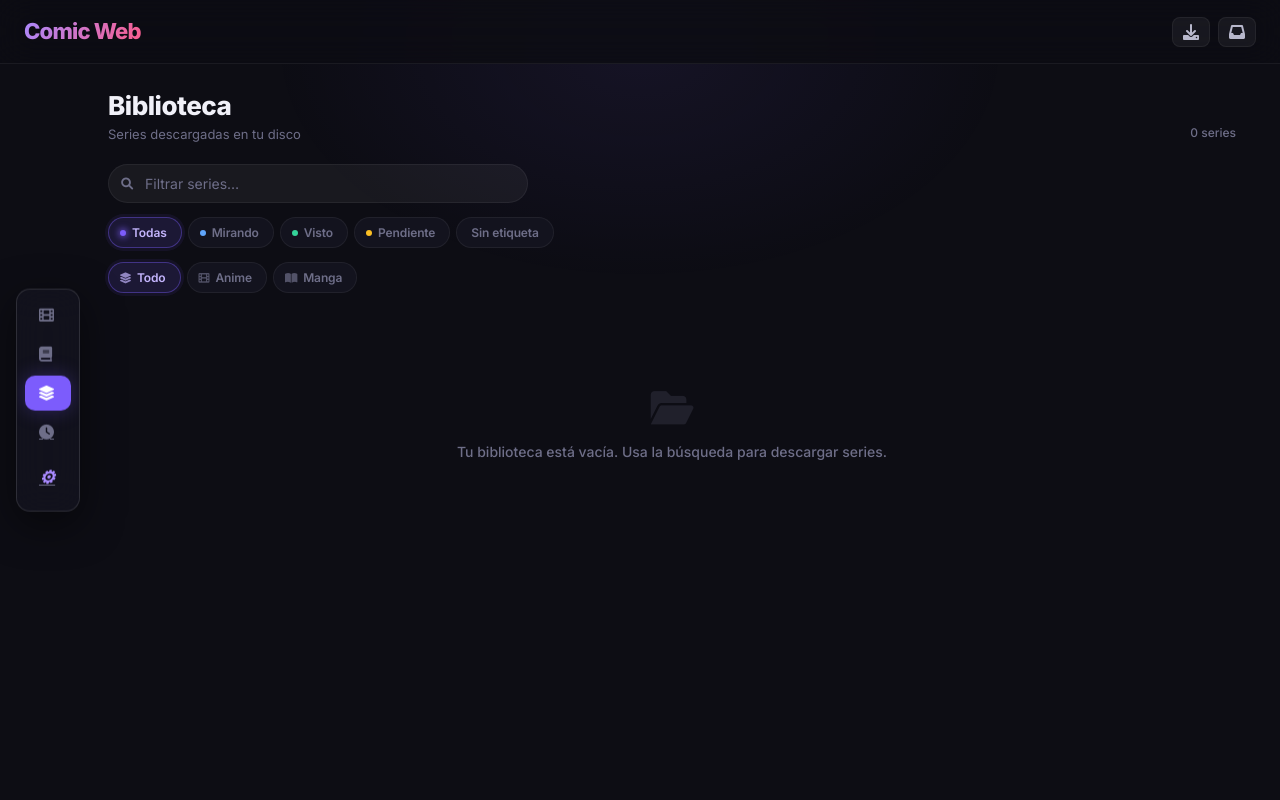
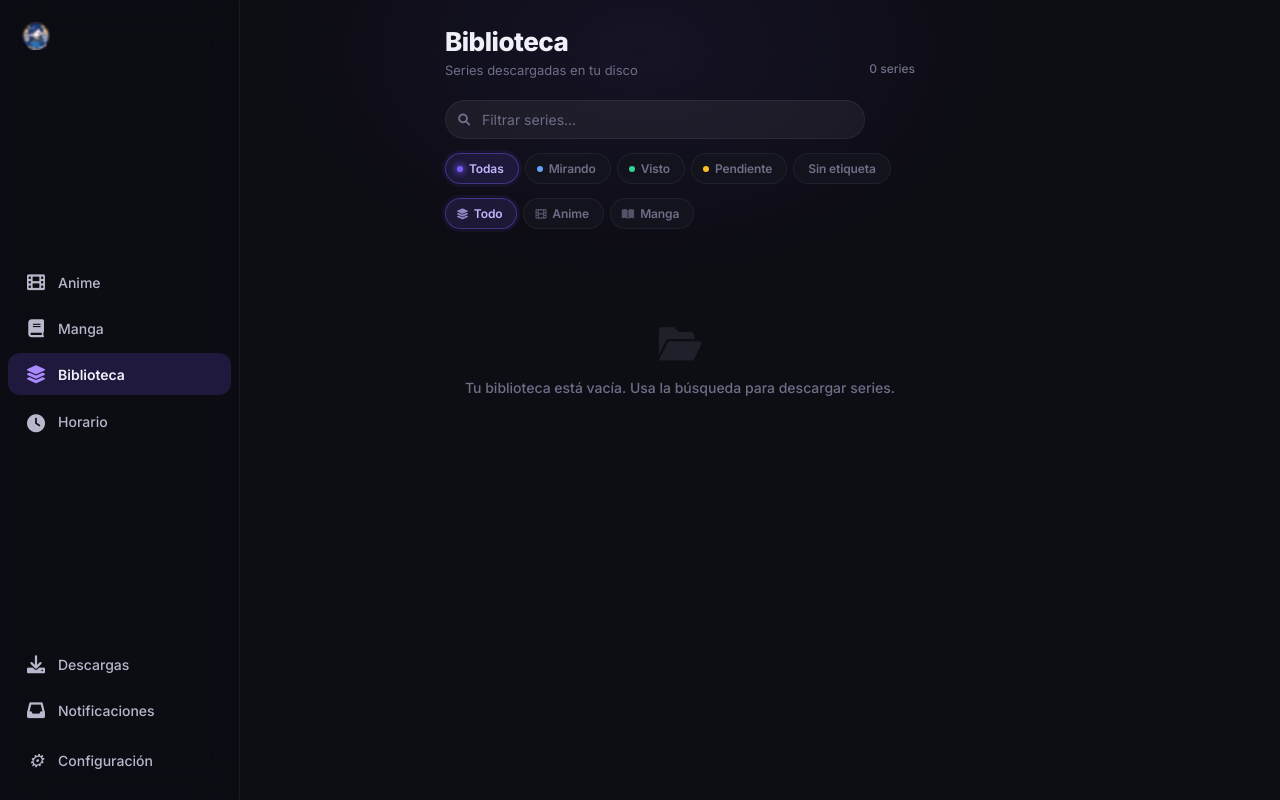
Before and after one commit to AbddallahRR/AnyOne, a FastAPI app: page / in a window 1280 px wide. Run offline with FastAPI, Linux system fonts and the light colour scheme; data comes from the database, SQL or seed files in the repository; data that the repository does not hold is empty.

Commit message:
ui: sidebar lateral tipo Instagram con favicon y distribución inferior

```diff
--- a/static/css/base.css
+++ b/static/css/base.css
@@ -332,6 +332,8 @@ select.input-field {
 }
 @media (min-width: 600px)  { .media-grid { grid-template-columns: repeat(auto-fill, minmax(155px, 1fr)); } }
 @media (min-width: 1024px) { .media-grid { grid-template-columns: repeat(auto-fill, minmax(168px, 1fr)); } }
+@media (min-width: 1280px) { .media-grid { grid-template-columns: repeat(6, 1fr); } }
+@media (min-width: 1536px) { .media-grid { grid-template-columns: repeat(6, 1fr); } }
 @media (max-width: 360px)  { .media-grid { grid-template-columns: repeat(2, 1fr); gap: 12px; } }
 
 /* ── Empty state ── */
--- a/static/css/layout.css
+++ b/static/css/layout.css
@@ -3,80 +3,166 @@
    Nav, contenedor principal, search bars y breakpoints globales.
    ============================================================ */
 
-/* ── App nav ── */
+/* ── App nav (legacy, ya no se usa en index) ── */
 .app-nav {
-  padding: 0 16px;
-  border-bottom: 1px solid var(--border);
-  position: sticky;
+  display: none;
+}
+
+/* ── Sidebar lateral estilo Instagram ── */
+.serie-page.has-sidebar {
+  display: flex;
+  min-height: 100vh;
+}
+
+.app-sidebar {
+  position: fixed;
+  left: 0;
   top: 0;
-  background: rgba(13,13,20,0.88);
-  z-index: 10;
+  height: 100dvh;
+  width: 72px;
   display: flex;
   flex-direction: column;
-}
-/* El blur va en un pseudo: backdrop-filter en .app-nav creaba containing
-   block para hijos fixed (el rail izquierdo) y lo anclaba a la barra. */
-.app-nav::before {
-  content: '';
-  position: absolute;
-  inset: 0;
+  justify-content: space-between;
+  align-items: stretch;
+  padding: 8px;
+  box-sizing: border-box;
+  background: rgba(13, 13, 20, 0.92);
+  border-right: 1px solid var(--border);
   backdrop-filter: blur(18px);
-  z-index: -1;
-}
-@media (min-width: 640px) {
-  .app-nav {
-    flex-direction: row;
-    align-items: center;
-    justify-content: space-between;
-    height: 64px;
-    padding: 0 24px;
-  }
+  -webkit-backdrop-filter: blur(18px);
+  z-index: 50;
+  transition: width 0.28s cubic-bezier(0.4, 0, 0.2, 1);
+  overflow: hidden;
 }
 
-.nav-row { display: flex; align-items: center; }
-.nav-row--top  { justify-content: space-between; padding: 14px 0 8px; }
-.nav-row--tabs { justify-content: center; padding-bottom: 10px; }
-
-.nav-logo {
-  font-family: var(--ff-head);
-  font-size: 22px;
-  font-weight: 800;
-  letter-spacing: -0.8px;
+.app-sidebar:hover,
+.app-sidebar:has(:focus-visible) {
+  width: 240px;
 }
 
-.nav-actions {
+.sidebar-section {
+  display: flex;
+  flex-direction: column;
+  gap: 4px;
+  width: 100%;
+}
+
+.sidebar-top {
+  align-items: flex-start;
+}
+
+.sidebar-logo {
   display: flex;
   align-items: center;
-  gap: 8px;
+  justify-content: center;
+  width: 56px;
+  height: 56px;
+  border-radius: 12px;
+  text-decoration: none;
+  transition: background 0.15s ease;
 }
 
-.settings-link {
-  display: inline-flex;
-  align-items: center;
-  padding: 6px 10px;
-  font-size: 16px;
-  border-radius: 8px;
-  line-height: 1;
-  text-decoration: none;
+.sidebar-logo:hover {
+  background: rgba(255, 255, 255, 0.05);
 }
 
-.tab-btn i {
-  margin-right: 5px;
+.sidebar-favicon {
+  width: 28px;
+  height: 28px;
+  display: block;
+}
+
+.sidebar-nav {
+  flex: 1 1 auto;
+  justify-content: center;
+}
+
+.sidebar-bottom {
+  flex: 0 0 auto;
+  padding-bottom: 4px;
+}
+
+.sidebar-item {
+  display: flex;
+  align-items: center;
+  gap: 12px;
+  width: 100%;
+  padding: 12px 18px;
+  border: none;
+  background: transparent;
+  color: var(--text-dim);
+  font-family: var(--ff-body);
+  font-size: 0;
+  font-weight: 500;
+  border-radius: 12px;
+  cursor: pointer;
+  text-decoration: none;
+  white-space: nowrap;
+  box-sizing: border-box;
+  transition: background 0.15s ease, color 0.15s ease;
+}
+
+.sidebar-item i {
+  font-size: 18px;
+  width: 20px;
+  text-align: center;
+  flex-shrink: 0;
+}
+
+.sidebar-label {
+  font-size: 14px;
+  opacity: 0;
+  transition: opacity 0.2s ease;
+}
+
+.app-sidebar:hover .sidebar-item,
+.app-sidebar:has(:focus-visible) .sidebar-item {
   font-size: 14px;
 }
 
-@media (min-width: 640px) {
-  .nav-row--top  { padding: 0; }
-  .nav-row--tabs { padding: 0; }
+.app-sidebar:hover .sidebar-label,
+.app-sidebar:has(:focus-visible) .sidebar-label {
+  opacity: 1;
+}
+
+.sidebar-item:hover {
+  background: rgba(255, 255, 255, 0.06);
+  color: var(--text);
+}
+
+.sidebar-item.active {
+  background: rgba(124, 92, 252, 0.18);
+  color: var(--text);
+  font-weight: 600;
+}
+
+.sidebar-item.active i {
+  color: var(--accent-lt);
 }
 
 /* ── Contenedor de página ── */
 .page-content {
-  max-width: 1240px;
+  max-width: 1380px;
   margin: 0 auto;
-  padding: 28px 24px;
+  padding: 28px 32px 28px 104px;
 }
-@media (max-width: 480px) { .page-content { padding: 20px 14px; } }
+@media (min-width: 1280px) {
+  .page-content {
+    max-width: 1460px;
+    padding-left: 112px;
+  }
+}
+@media (min-width: 1536px) {
+  .page-content {
+    max-width: 1540px;
+    padding-left: 120px;
+  }
+}
+@media (max-width: 480px) {
+  .page-content {
+    padding: 20px 14px 20px 88px;
+  }
+}
 
 /* ── Search bar rows ── */
 .search-bar-row {
@@ -101,63 +187,15 @@
   .btn-primary { padding: 10px 14px; }
 }
 
-/* ── Rail de secciones (solo escritorio) ──
-   Las tabs viven dentro de .app-nav (móvil sin cambios). En ≥900px pasan a
-   un rail vertical fijo pegado al borde izquierdo, centrado, visible por
-   defecto con solo iconos; se ensancha al pasar el mouse (o al enfocar con
-   teclado) para mostrar las etiquetas. .app-nav ya no es containing block
-   (blur movido a ::before, animación movida a la fila superior), así que
-   fixed = viewport. */
-@media (min-width: 640px) {
-  .app-nav .nav-row--top { flex: 1; }
+/* ── Rail legacy (ya reemplazado por sidebar) ── */
+.tab-nav,
+.tab-btn,
+.nav-row,
+.nav-row--top,
+.nav-row--tabs,
+.nav-logo,
+.nav-actions,
+.settings-link,
+.rail-settings {
+  display: none !important;
 }
-
-/* Ajustes en el rail solo en escritorio; en móvil queda el de la barra superior */
-.rail-settings { display: none; }
-
-@media (min-width: 900px) {
-  /* Deja hueco a la izquierda para que el rail no tape la primera columna */
-  .page-content { padding-left: 88px; }
-
-  .tab-nav {
-    position: fixed;
-    left: 16px;
-    top: 50%;
-    transform: translateY(-50%);
-    flex-direction: column;
-    gap: 4px;
-    width: 64px;
-    padding: 8px;
-    overflow: hidden;
-    border-radius: 14px;
-    background: rgba(19,19,30,0.92);
-    border: 1px solid var(--border-hi);
-    backdrop-filter: blur(18px);
-    box-shadow: 0 12px 40px rgba(0,0,0,0.5);
-    z-index: 40;
-    transition: width 0.28s cubic-bezier(0.4,0,0.2,1);
-  }
-  .tab-nav:hover,
-  .tab-nav:has(:focus-visible) { width: 208px; }
-
-  .tab-btn {
-    display: flex;
-    align-items: center;
-    gap: 8px;
-    width: 100%;
-    padding: 10px 14px;
-    border-radius: 10px;
-    font-size: 0;          /* colapsado: solo el icono (el texto no hereda tamaño) */
-  }
-  .tab-btn i { font-size: 15px; }   /* el icono sí conserva tamaño */
-  .tab-nav:hover .tab-btn,
-  .tab-nav:has(:focus-visible) .tab-btn { font-size: 13px; }
-
-  /* El engranaje es un glifo de texto: se ve menor que los iconos FA, así que
-     se agranda y se tiñe para destacarlo. */
-  .rail-settings i { font-size: 18px; color: var(--accent-lt); }
-
-  /* Ajustes: en escritorio vive en el rail, no en la barra superior */
-  .rail-settings { display: flex; }
-  .settings-link { display: none; }
-}
--- a/templates/index.html
+++ b/templates/index.html
@@ -8,49 +8,50 @@
 {% endblock %}
 
 {% block content %}
-<div class="serie-page">
+<div class="serie-page has-sidebar">
 
-  <!-- ── Nav ─────────────────────────────────────────────────────────── -->
-  <nav class="app-nav">
-    <!-- Logo + queue hint -->
-    <div class="nav-enter nav-row nav-row--top">
-      <span class="nav-logo accent-gradient">
-        Comic Web
-      </span>
-      <div class="nav-actions">
-        <button id="nav-downloads" class="btn-ghost nav-bell" title="Descargas">
-          <i class="fas fa-download"></i>
-        </button>
-        <button id="nav-bell" class="btn-ghost nav-bell" title="Notificaciones">
-          <i class="fas fa-inbox"></i>
-        </button>
-        <a href="/settings" class="btn-ghost settings-link" title="Configuración">
-          &#9881;
+  <!-- ── Left Sidebar ────────────────────────────────────────────────── -->
+  <aside class="app-sidebar">
+    <div class="sidebar-section sidebar-top">
+      <a href="/" class="sidebar-logo" title="Inicio">
+        <img src="/static/favicon.ico" alt="Comic Web" class="sidebar-favicon">
       </a>
     </div>
-    </div>
 
-    <!-- Tabs -->
-    <div class="nav-row nav-row--tabs">
-      <div class="tab-nav">
-        <button id="tab-anime" class="tab-btn">
-          <i class="fas fa-film"></i>Anime
+    <nav class="sidebar-section sidebar-nav">
+      <button id="tab-anime" class="sidebar-item">
+        <i class="fas fa-film"></i>
+        <span class="sidebar-label">Anime</span>
       </button>
-        <button id="tab-manga" class="tab-btn">
-          <i class="fas fa-book"></i>Manga
+      <button id="tab-manga" class="sidebar-item">
+        <i class="fas fa-book"></i>
+        <span class="sidebar-label">Manga</span>
       </button>
-        <button id="tab-library" class="tab-btn active">
-          <i class="fas fa-layer-group"></i>Biblioteca
+      <button id="tab-library" class="sidebar-item active">
+        <i class="fas fa-layer-group"></i>
+        <span class="sidebar-label">Biblioteca</span>
       </button>
-        <a href="/schedule" class="tab-btn sched-tab-link">
-          <i class="fas fa-clock"></i>Horario
+      <a href="/schedule" class="sidebar-item">
+        <i class="fas fa-clock"></i>
+        <span class="sidebar-label">Horario</span>
       </a>
-        <a href="/settings" class="tab-btn rail-settings" title="Configuración">
-          <i>&#9881;</i>Configuración
+    </nav>
+
+    <div class="sidebar-section sidebar-bottom">
+      <button id="nav-downloads" class="sidebar-item" title="Descargas">
+        <i class="fas fa-download"></i>
+        <span class="sidebar-label">Descargas</span>
+      </button>
+      <button id="nav-bell" class="sidebar-item" title="Notificaciones">
+        <i class="fas fa-inbox"></i>
+        <span class="sidebar-label">Notificaciones</span>
+      </button>
+      <a href="/settings" class="sidebar-item" title="Configuración">
+        <i>&#9881;</i>
+        <span class="sidebar-label">Configuración</span>
       </a>
     </div>
-    </div>
-  </nav>
+  </aside>
 
   <div class="page-content">
 
```
Lines whose indentation alone changed are shown as unchanged.
